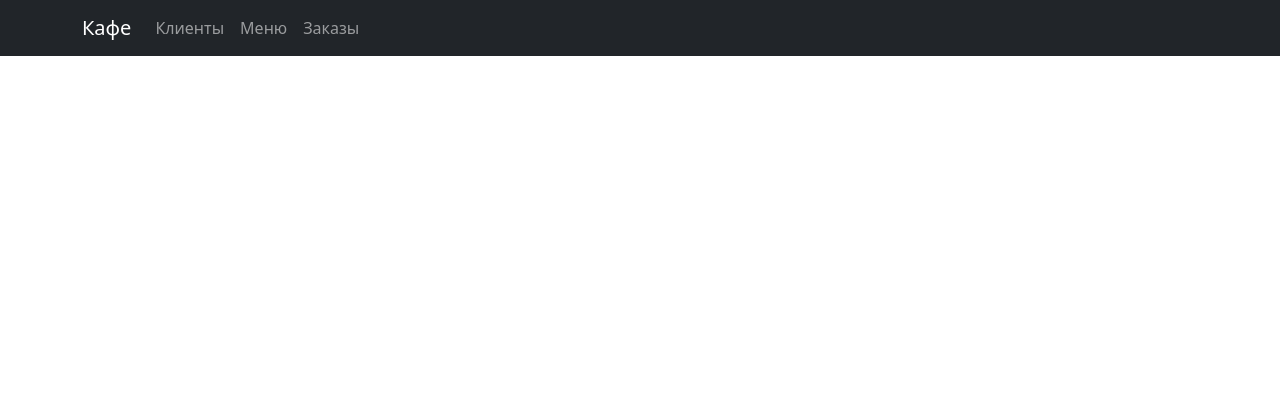
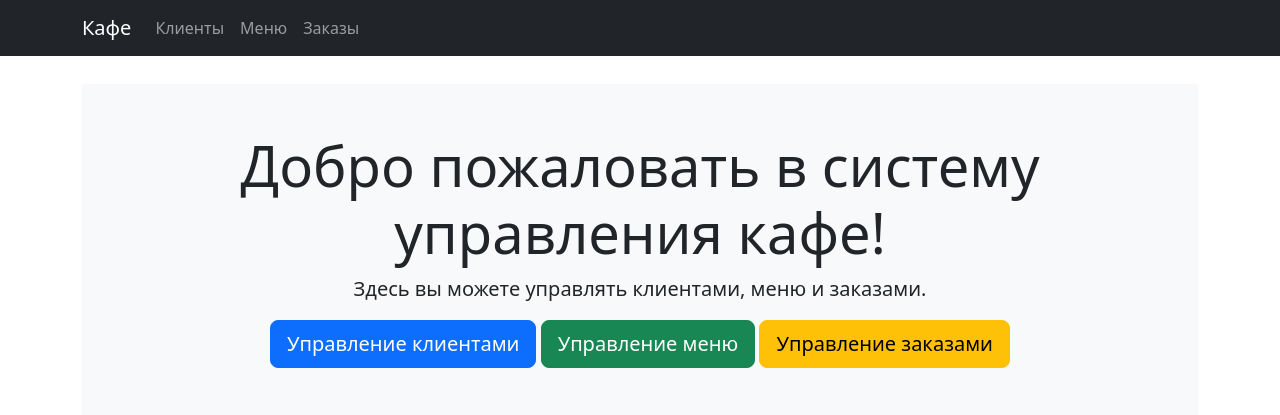
Before and after one commit to NexXxtee/HW_Django, a Django app: page / in a window 1280 px wide. Shown: the top 415 px of the page. Run offline with Django 5.2, Linux system fonts and the light colour scheme.

Commit message:
WebApp is almost ready. Calculation of total price is not fixed yet

```diff
--- a/cafe/orders/templates/orders/index.html
+++ b/cafe/orders/templates/orders/index.html
@@ -1,5 +1,18 @@
 {% extends "base.html" %}
 
 {% block title %}
- Кафе
+    Кафе — Главная страница
 {% endblock %}
+
+{% block content %}
+    <!-- Hero Section (приветствие) -->
+    <section class="hero text-center bg-light py-5">
+        <div class="container">
+            <h1 class="display-4">Добро пожаловать в систему управления кафе!</h1>
+            <p class="lead">Здесь вы можете управлять клиентами, меню и заказами.</p>
+            <a href="{% url 'orders:customer_list' %}" class="btn btn-primary btn-lg">Управление клиентами</a>
+            <a href="{% url 'orders:menu_list' %}" class="btn btn-success btn-lg">Управление меню</a>
+            <a href="{% url 'orders:order_list' %}" class="btn btn-warning btn-lg">Управление заказами</a>
+        </div>
+    </section>
+{% endblock %}
```
Also changed, not shown: cafe/orders/models.py (+29 -13 lines), cafe/orders/templates/orders/order_form.html (+6 -2 lines), cafe/orders/migrations/0001_initial.py.
